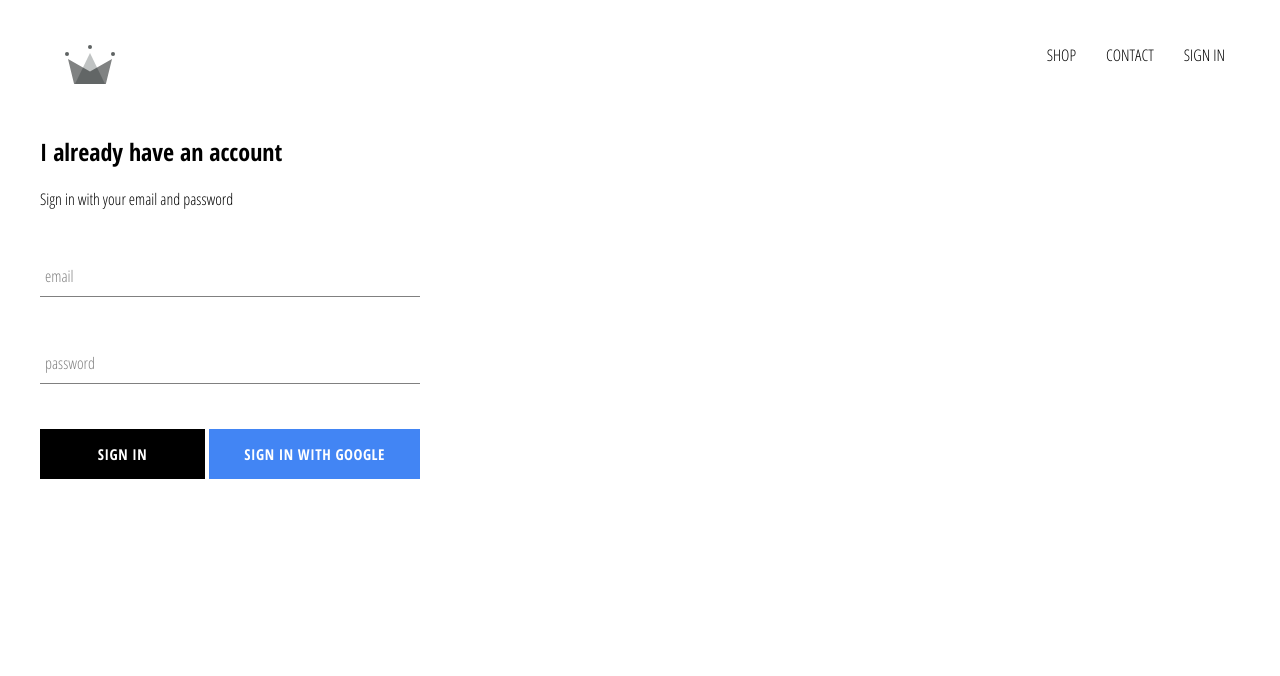
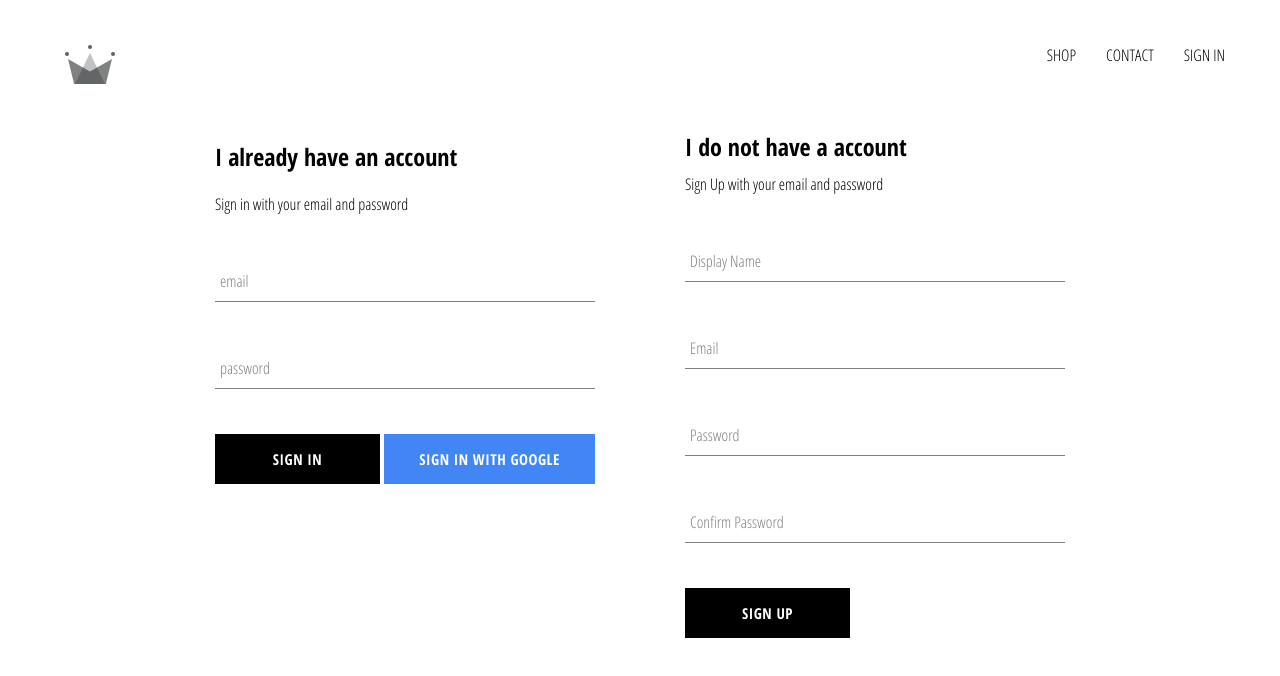
Before and after one commit to lukehanson2429/crwn-clothing, a React (Create React App) app: page /signin in a window 1280 px wide. Shown: the top 676 px of the page. Built offline with nearby package versions, Linux system fonts and the light colour scheme; no server answers.

Commit message:
impemented firebase utils, included ability to store auth users into firebase database

```diff
--- a/src/App.js
+++ b/src/App.js
@@ -32,10 +32,12 @@ class App extends React.Component {
               ...snapShot.data()
             }
           });
+
+          console.log(this.state);
         });
       }
 
-      this.setState({currentUser: userAuth});
+      this.setState({ currentUser: userAuth });
     });
   }
 
--- /dev/null
+++ b/src/components/sign-up/sign-up.component.jsx
@@ -0,0 +1,100 @@
+import React from 'react';
+
+import FormInput from '../form-input/form-input.component';
+import CustomButton from '../custom-button/custom-button.component';
+
+import { auth, createUserProfileDocument } from '../../firebase/firebase.utils';
+
+import './sign-up.styles.scss'
+
+class SignUp extends React.Component {
+    constructor() {
+        super();
+
+        this.state = {
+            displayName: '',
+            email: '',
+            password: '',
+            confirmPassword: ''
+        };
+    }
+
+    handleSubmit = async event => {
+        event.preventDefault();
+
+        const { displayName, email, password, confirmPassword } = this.state;
+
+        if (password !== confirmPassword) {
+            alert('passwords dont match');
+            return;
+        }
+
+        try {
+            const { user } = await auth.createUserWithEmailAndPassword(email, password);
+
+            await createUserProfileDocument(user, { displayName });
+
+            this.setState({
+                displayName: '',
+                email: '',
+                password: '',
+                confirmPassword: ''
+            });
+        } catch (error) {
+            console.log(error)
+        }
+    };
+
+    handleChange = event => {
+        const { name, value } = event.target;
+
+        this.setState({ [name]: value });
+    };
+
+    render() {
+        const { displayName, email, password, confirmPassword } = this.state;
+        return (
+            <div className="sign-up">
+                <h2 className="title">I do not have a account</h2>
+                <span>Sign Up with your email and password</span>
+                <form className='sign-up-form' onSubmit={this.handleSubmit}>
+                    <FormInput
+                        type='text'
+                        name='displayName'
+                        value={displayName}
+                        onChange={this.handleChange}
+                        label='Display Name'
+                        required
+                    />
+                    <FormInput
+                        type='email'
+                        name='email'
+                        value={email}
+                        onChange={this.handleChange}
+                        label='Email'
+                        required
+                    />
+                    <FormInput
+                        type='password'
+                        name='password'
+                        value={password}
+                        onChange={this.handleChange}
+                        label='Password'
+                        required
+                    />
+                    <FormInput
+                        type='password'
+                        name='confirmPassword'
+                        value={confirmPassword}
+                        onChange={this.handleChange}
+                        label='Confirm Password'
+                        required
+                    />
+                    <CustomButton type='submit'>SIGN UP</CustomButton>
+                </form>
+            </div>
+        );
+    }
+}
+
+export default SignUp;
--- /dev/null
+++ b/src/components/sign-up/sign-up.styles.scss
@@ -0,0 +1,9 @@
+.sign-up {
+    display: flex;
+    flex-direction: column;
+    width: 380px;
+
+    .title {
+      margin: 10px 0;
+    }
+  }
--- a/src/pages/sign-in-and-sign-up/sign-in-and-sign-up.component.jsx
+++ b/src/pages/sign-in-and-sign-up/sign-in-and-sign-up.component.jsx
@@ -1,12 +1,14 @@
 import React from "react";
 
 import SignIn from "../../components/sign-in/sign-in.component";
+import SignUp from "../../components/sign-up/sign-up.component";
 
 import './sign-in-and-sign-up.styles.scss';
 
 const SignInAndSignUpPage = () => (
     <div className="sign-in-and-sign-up">
         <SignIn />
+        <SignUp />
     </div>
 );
 
--- a/src/pages/sign-in-and-sign-up/sign-in-and-sign-up.styles.scss
+++ b/src/pages/sign-in-and-sign-up/sign-in-and-sign-up.styles.scss
@@ -0,0 +1,6 @@
+.sign-in-and-sign-up {
+    width: 850px;
+    display: flex;
+    justify-content: space-between;
+    margin: 30px auto;
+}
```
